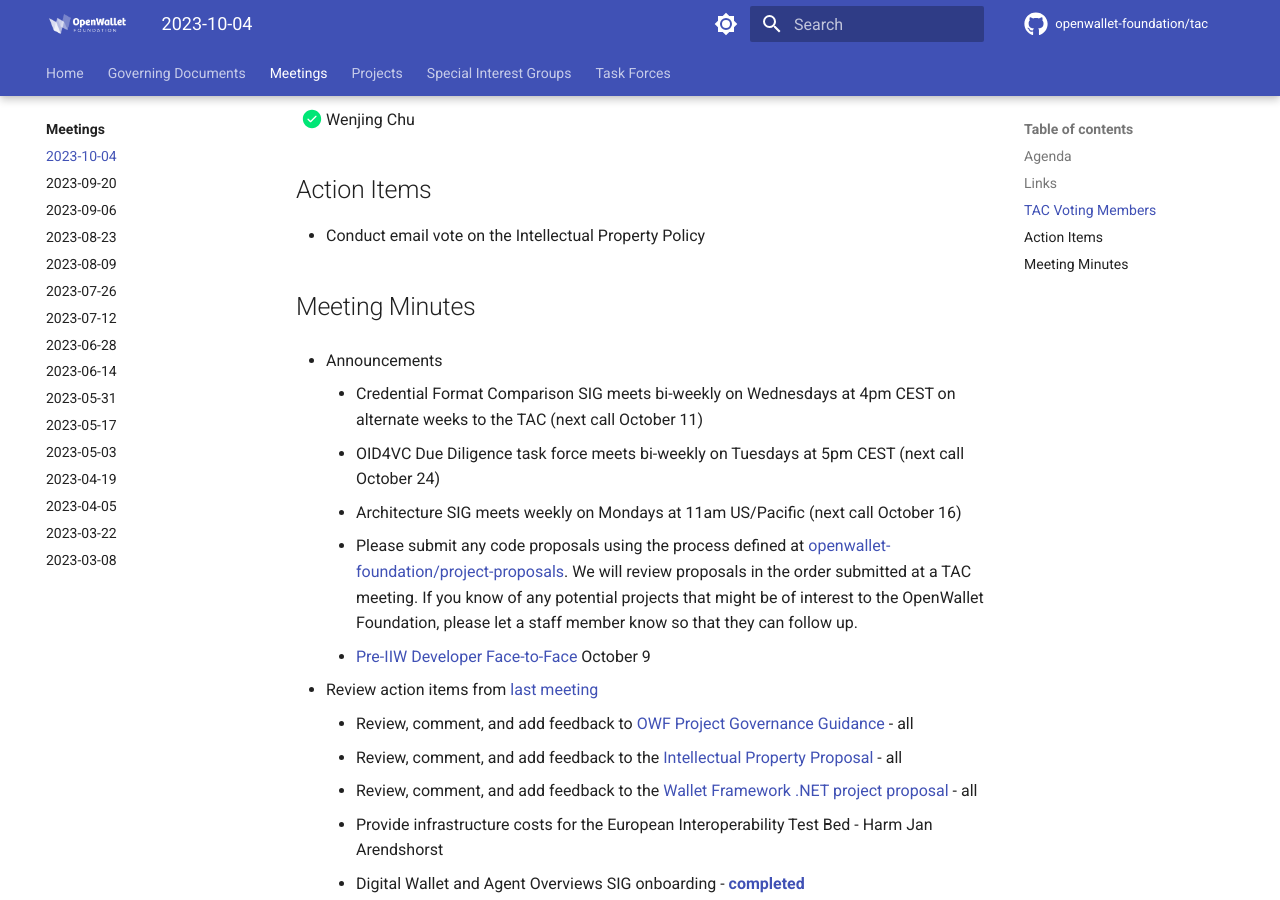
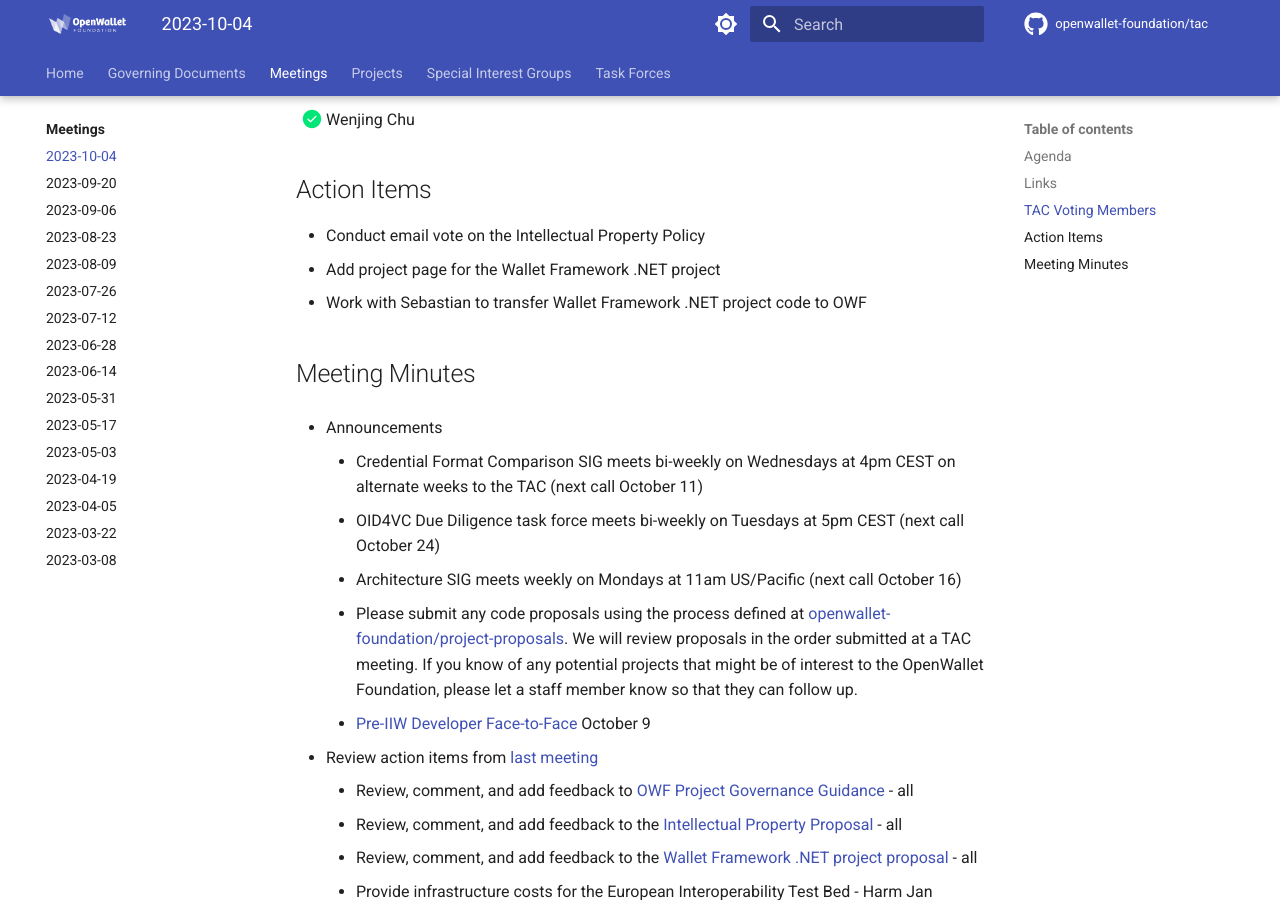
Before and after one commit to openwallet-foundation/tac, an MkDocs documentation site: the page built from docs/meetings/2023/2023-10-04.md, in a window 1280 px wide and 900 px high, scrolled down 972 px. Built offline with MkDocs 1.6.1 and Material for MkDocs 9.7.7, drawn with Linux system fonts in a browser that asks for light colours; comment, search, counter and statistics services are not loaded.

Commit message:
Add action items
Signed-off-by: Tracy Kuhrt <tracy.a.kuhrt@accenture.com>

```diff
--- a/docs/meetings/2023/2023-10-04.md
+++ b/docs/meetings/2023/2023-10-04.md
@@ -27,6 +27,8 @@
 
 ## Action Items
 - Conduct email vote on the Intellectual Property Policy
+- Add project page for the Wallet Framework .NET project
+- Work with Sebastian to transfer Wallet Framework .NET project code to OWF
 
 ## Meeting Minutes
 - Announcements
```
